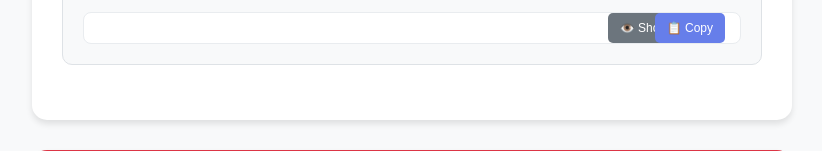
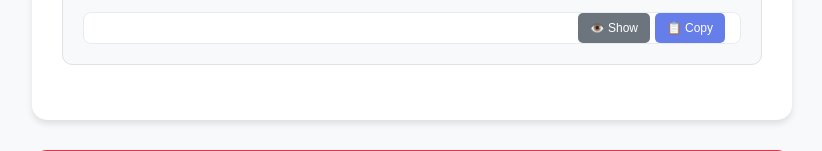
Before and after one commit to 10Sumedh01/auth_service, a Django app: template auth_service/templates/auth_service/app_details.html in a window 1280 px wide. Shown: the part 610-761 px from the top of the page, without its empty margins (228-1050 px from the left). Run offline with Django 5.2, Linux system fonts and the light colour scheme; the template is opened without the code that fills it, so the values that code supplies are empty.

Commit message:
Enhance app details layout: add margin to toggle button and adjust show/hide button text

```diff
--- a/auth_service/templates/auth_service/app_details.html
+++ b/auth_service/templates/auth_service/app_details.html
@@ -210,6 +210,7 @@
             cursor: pointer;
             font-size: 12px;
             transition: background-color 0.3s;
+            margin-right: 30px;
         }
 
         .toggle-btn:hover {
@@ -606,7 +607,7 @@
                 toggleBtn.textContent = '🙈 Hide';
             } else {
                 apiKey.classList.add('hidden');
-                toggleBtn.textContent = '👁️ Show';
+                toggleBtn.textContent = '👁️ Show ';
             }
         }
 
```
